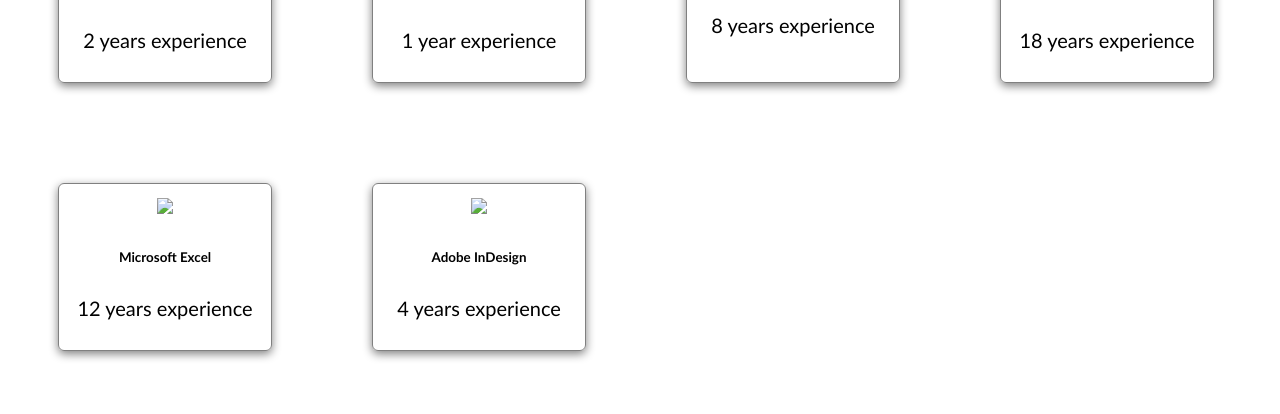
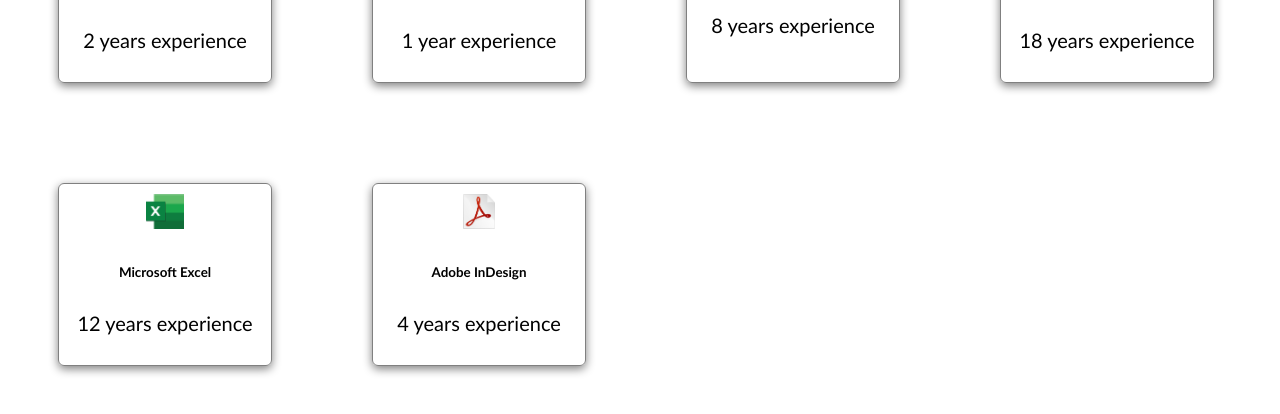
Before and after one commit to sarahd44/portfolio, a plain HTML site: page index.html in a window 1280 px wide. Shown: the part 888-1302 px from the top of the page. Drawn offline with Linux system fonts and the light colour scheme; files whose address does not match are found by name.

Commit message:
Update image paths

```diff
--- a/index.html
+++ b/index.html
@@ -69,7 +69,7 @@
         </div>
 
         <div class="skill">
-            <img src="photoshop-1065296_1280.jpg"/>
+            <img src="html_finalprojimages/photoshop-1065296_1280.jpg"/>
             <h6>Photoshop</h6>
             <p>8 years experience</p>
           </div>
@@ -81,13 +81,13 @@
           </div>
 
           <div class="skill">
-            <img src="excel-5963669_1280.png"/>
+            <img src="html_finalprojimages/excel-5963669_1280.png"/>
             <h6>Microsoft Excel</h6>
             <p>12 years experience</p>
           </div>
 
           <div class="skill">
-            <img src="adobe-24943_1280.png"/>
+            <img src="html_finalprojimages/adobe-24943_1280.png"/>
             <h6>Adobe InDesign</h6>
             <p>4 years experience</p>
           </div>
```
